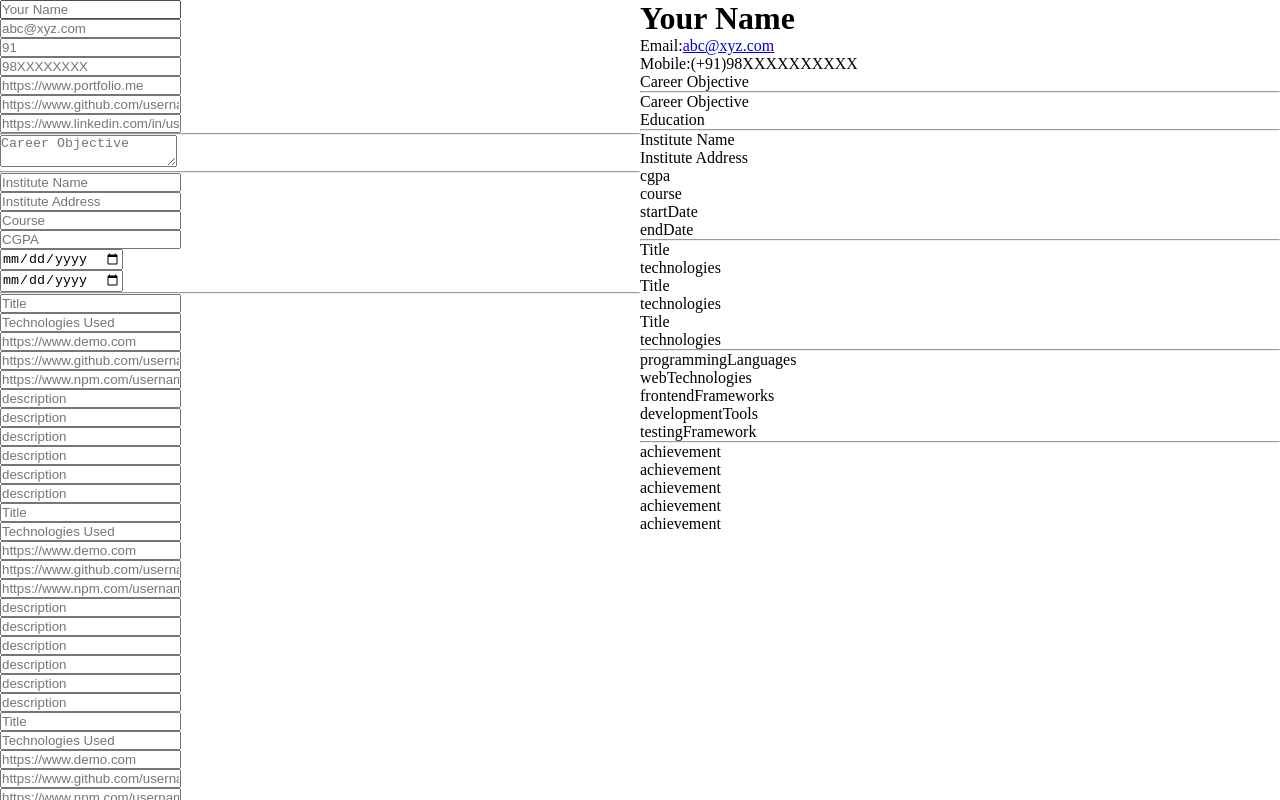
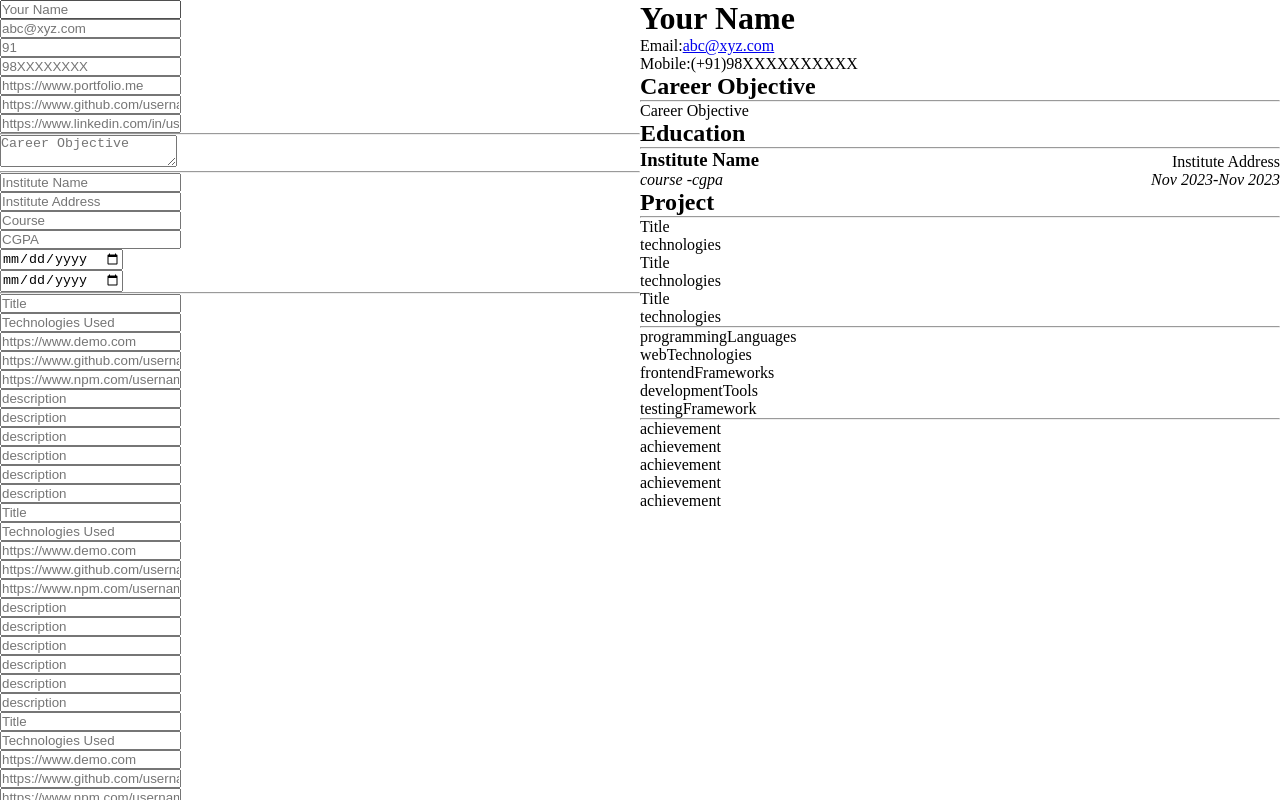
Before and after one commit to karprabha/cv-application, a React (Vite) app: page / in a window 1280 px wide. Shown: the top 800 px of the page. Built offline with nearby package versions, Linux system fonts and the light colour scheme.

Commit message:
style education section

```diff
--- a/package.json
+++ b/package.json
@@ -10,6 +10,7 @@
         "preview": "vite preview"
     },
     "dependencies": {
+        "date-fns": "^2.30.0",
         "react": "^18.2.0",
         "react-dom": "^18.2.0"
     },
--- a/src/components/Output.tsx
+++ b/src/components/Output.tsx
@@ -17,14 +17,18 @@ const Output: React.FC<OutputProps> = ({ cv }) => {
     return (
         <div className="output">
             <HeaderSection headerSection={cv.headerSection || {}} />
-            Career Objective
+
+            <h2>Career Objective</h2>
             <hr />
             <IntroductionSection
                 introductionSection={cv.introductionSection || {}}
             />
-            Education
+
+            <h2>Education</h2>
             <hr />
             <EducationSection educationSection={cv.educationSection || {}} />
+
+            <h2>Project</h2>
             <hr />
             <ProjectSection projectSection={cv.projectSection || {}} />
             <hr />
--- a/src/components/output/EducationSectionOutput.tsx
+++ b/src/components/output/EducationSectionOutput.tsx
@@ -1,3 +1,5 @@
+import formatDate from "../../utils/formatDate";
+
 interface EducationSection {
     [key: string]: any;
 }
@@ -11,12 +13,22 @@ const EducationSection: React.FC<EducationSectionProps> = ({
 }) => {
     return (
         <>
-            <p>{educationSection.instituteName || "Institute Name"}</p>
-            <p>{educationSection.instituteAddress || "Institute Address"}</p>
-            <p>{educationSection.cgpa || "cgpa"}</p>
-            <p>{educationSection.course || "course"}</p>
-            <p>{educationSection.startDate || "startDate"}</p>
-            <p>{educationSection.endDate || "endDate"}</p>
+            <div className="container">
+                <h3>{educationSection.instituteName || "Institute Name"}</h3>
+                <span>
+                    {educationSection.instituteAddress || "Institute Address"}
+                </span>
+            </div>
+            <div className="container italic-text">
+                <span>
+                    {educationSection.course || "course"} -
+                    {educationSection.cgpa || "cgpa"}
+                </span>
+                <span>
+                    {formatDate(educationSection.startDate || "2023-11-01")}-
+                    {formatDate(educationSection.endDate || "2023-11-01")}
+                </span>
+            </div>
         </>
     );
 };
--- a/src/index.css
+++ b/src/index.css
@@ -6,7 +6,7 @@
 .container {
     display: flex;
     justify-content: space-between;
-    align-items: center;
+    align-items: flex-end;
 }
 
 .left-container {
@@ -18,3 +18,7 @@
     display: flex;
     flex-direction: column;
 }
+
+.italic-text {
+    font-style: italic;
+}
--- /dev/null
+++ b/src/utils/formatDate.tsx
@@ -0,0 +1,10 @@
+import { parse, format } from "date-fns";
+
+const formatDate = (dateString: string) => {
+    const parsedDate = parse(dateString, "yyyy-MM-dd", new Date());
+    const formattedDate = format(parsedDate, "MMM yyyy");
+
+    return formattedDate;
+};
+
+export default formatDate;
```
Also changed, not shown: 1 other file (tests, documents, lock files or other folders).
